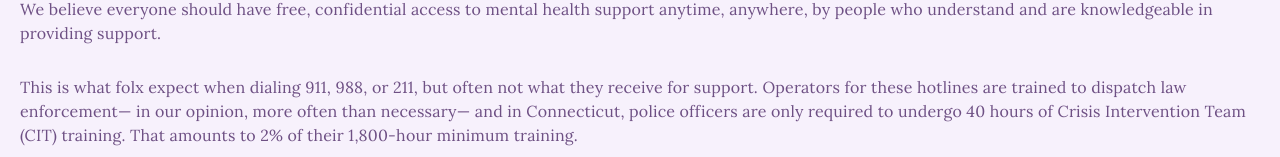
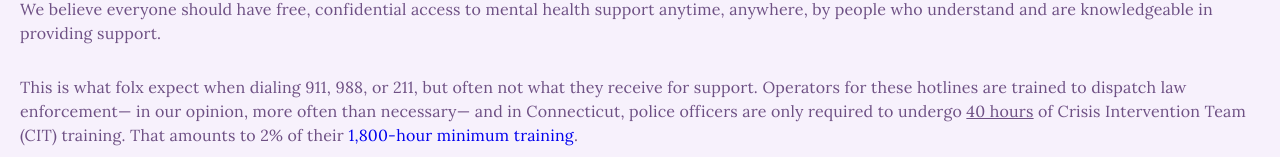
Before and after one commit to Lorikeet-Collective/BaseSite-Frontend, a React (Vite) app: page /#/resources in a window 1280 px wide. Shown: the part 643-800 px from the top of the page. Built offline with nearby package versions, Linux system fonts and the light colour scheme.

Commit message:
fix: add missing links

```diff
--- a/src/views/Resources.tsx
+++ b/src/views/Resources.tsx
@@ -22,9 +22,13 @@ const Resources: React.FC = (): React.ReactElement => (
       This is what folx expect when dialing 911, 988, or 211, but often not what
       they receive for support. Operators for these hotlines are trained to
       dispatch law enforcement— in our opinion, more often than necessary— and
-      in Connecticut, police officers are only required to undergo 40 hours of
-      Crisis Intervention Team (CIT) training. That amounts to 2% of their
-      1,800-hour minimum training.
+      in Connecticut, police officers are only required to undergo{" "}
+      <u>40 hours</u> of Crisis Intervention Team (CIT) training. That amounts
+      to 2% of their{" "}
+      <a href="https://portal.ct.gov/post/basictraining-division/entry-certification--renewal-requirements?language=en_US">
+        1,800-hour minimum training
+      </a>
+      .
     </Text>
     <Text>You deserve better.</Text>
     <Text>
```
